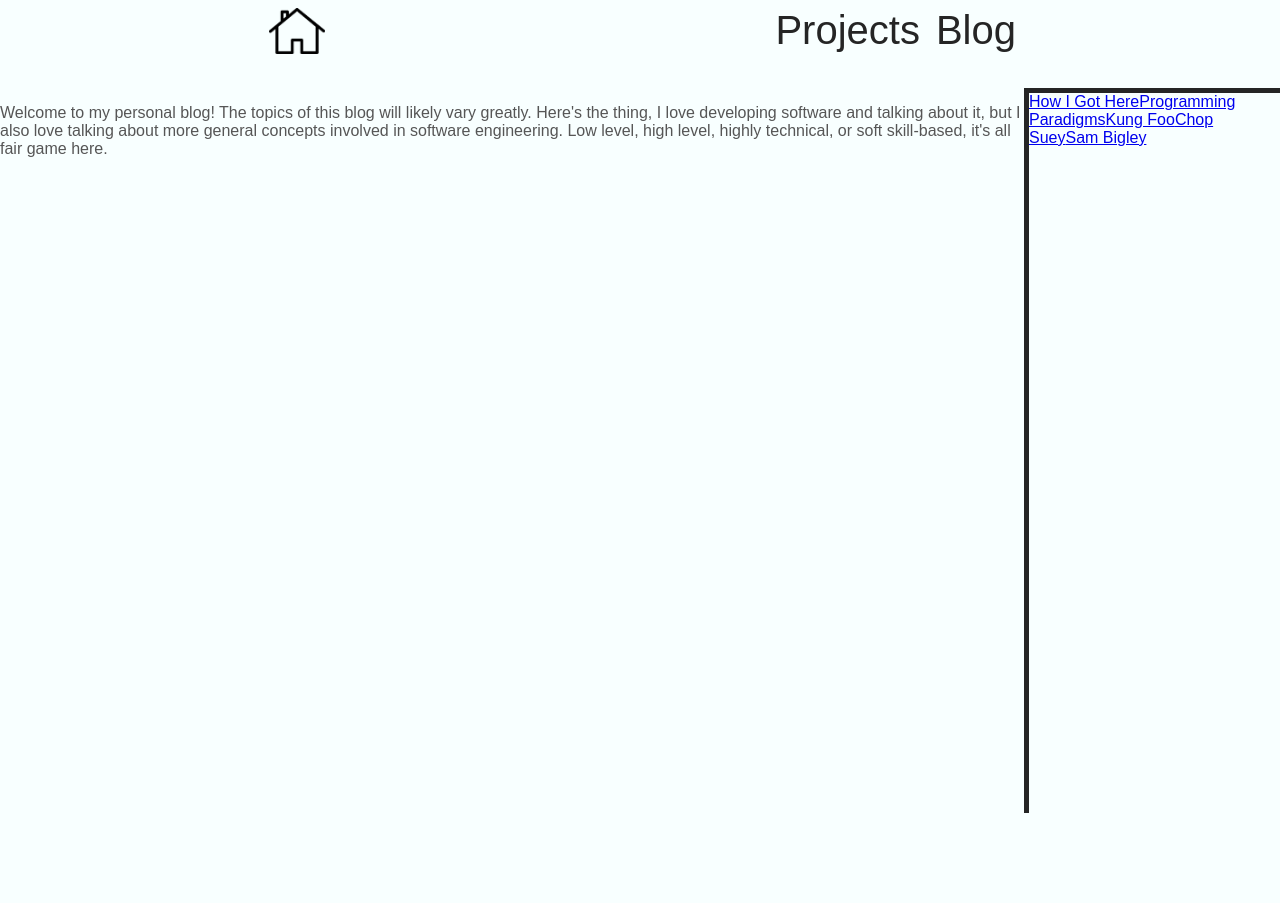
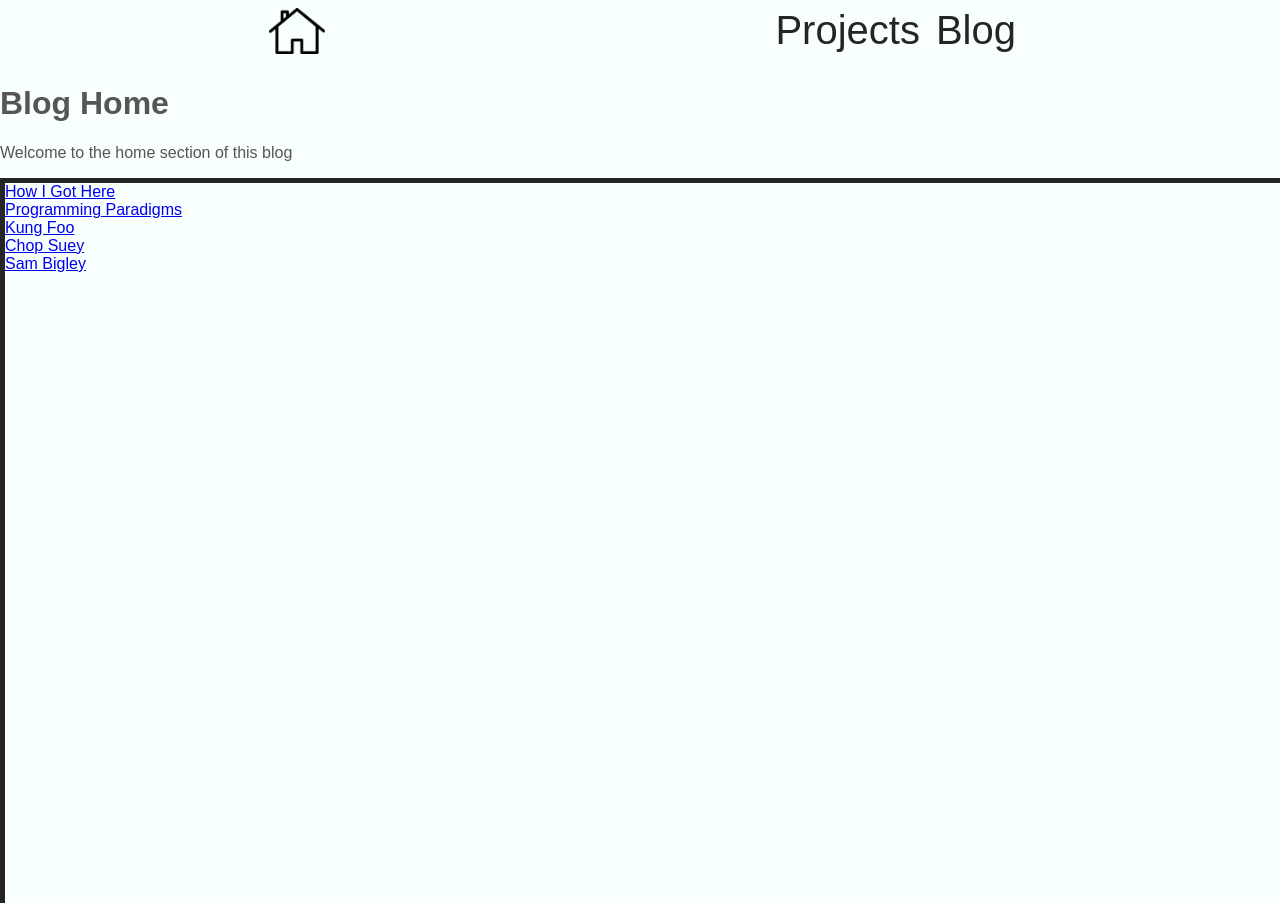
Before and after one commit to jtennies10/personal-website, a React (Create React App) app: page /blog in a window 1280 px wide. Before the commit the page ends 813 px from the top, so only its background shows below. Built offline with nearby package versions, Linux system fonts and the light colour scheme.

Commit message:
Unstable state, needs to read in text files dynamically

```diff
--- a/package.json
+++ b/package.json
@@ -3,6 +3,7 @@
   "version": "0.1.0",
   "private": true,
   "dependencies": {
+    "filereader": "^0.10.3",
     "react": "^16.11.0",
     "react-dom": "^16.11.0",
     "react-list": "^0.8.13",
--- a/src/App.js
+++ b/src/App.js
@@ -1,7 +1,6 @@
 import React from 'react';
 import {BrowserRouter as Router, Route, Switch, Redirect} from 'react-router-dom';
 import './App.css';
-import NavBar from './components/NavBar.js';
 import Landing from './components/Landing.js';
 import BlogHome from './components/BlogHome.js';
 import Projects from './components/Projects.js';
@@ -11,18 +10,9 @@ function App() {
   return (
       <Router>
         <Switch>
-          <Route path='/blog'>
-            <NavBar/>
-            <BlogHome/>
-          </Route>
-          <Route path='/projects'>
-            <NavBar/>
-            <Projects/>
-          </Route>
-          <Route path='/'>
-            <NavBar/>
-            <Landing/>
-          </Route>
+          <Route path='/blog' component={BlogHome}/>
+          <Route path='/projects' component={Projects}/>
+          <Route exact path='/' component={Landing}/>
           <Redirect from='*' to='/'/>
         </Switch>
       </Router>
--- a/src/components/BlogHome.js
+++ b/src/components/BlogHome.js
@@ -1,19 +1,80 @@
 import React from 'react';
 import BlogList from './BlogList.js';
+import NavBar from './NavBar.js';
 import '../assets/styling.css';
+import FileReader from 'filereader';
 
 class BlogHome extends React.PureComponent {
+    constructor(props) {
+        super(props)
+        let fullPath = window.location.pathname.split('/')
+        let endPath = fullPath[fullPath.length-1]
+        if(endPath != 'blog') {
+            this.state = {
+                blogTitle: endPath.replace(new RegExp('-', 'g'), ' '),
+                blogText: this.getNextBlogText(endPath)
+            }
+        } else {
+            this.state = {
+                blogTitle: 'Blog Home',
+                blogText: 'Welcome to the home section of this blog'
+            }
+        }
+    }
+
+    componentDidUpdate() {
+        let fullPath = window.location.pathname.split('/')
+        let endPath = fullPath[fullPath.length-1]
+        if(endPath != 'blog') {
+            this.setState({
+                blogTitle: endPath.replace(new RegExp('-', 'g'), ' '),
+                blogText: this.getNextBlogText(endPath)
+            })
+        } else {
+            this.setState({
+                blogTitle: 'Blog Home',
+                blogText: 'Welcome to the home section of this blog'
+            })
+        }
+    }
+
+    getNextBlogText(blogTitle) {
+        const blogText = async () => {
+            let f = await fetch('./How-I-Got-Here.txt')
+            console.log(f)
+        }
+        blogText()
+        return 't'
+    }
+
+    readTextFile = file => {
+        var rawFile = new XMLHttpRequest();
+        rawFile.open("GET", file, false);
+        rawFile.onreadystatechange = () => {
+            if (rawFile.readyState === 4) {
+                if (rawFile.status === 200 || rawFile.status == 0) {
+                    var allText = rawFile.responseText;
+                    console.log("allText: ", allText);
+                    console.log(rawFile)
+                    this.setState({
+                        fundData: allText
+                    });
+                }
+            }
+        };
+        rawFile.send(null);
+    }
+
     render() {
         return (
-            <div className='blog-main'>
-                <p className='section-summary'>
-                    Welcome to my personal blog! The topics of this blog will likely vary greatly.
-                    Here's the thing, I love developing software and talking about it, but I also love talking about
-                    more general concepts involved in software engineering. Low level, high level, highly technical, or
-                    soft skill-based, it's all fair game here.
-                </p>
-                <BlogList/>
-            </div>
+            <React.Fragment>
+                <NavBar/>
+                <div>
+                    <h1>{this.state.blogTitle}</h1>
+                    <p className='section-summary'>{this.state.blogText}</p>
+                    <BlogList/>
+                </div>
+            </React.Fragment>
         )
     }
 }
--- a/src/components/BlogList.js
+++ b/src/components/BlogList.js
@@ -1,9 +1,8 @@
 import React from 'react';
 import ReactList from 'react-list';
 import '../assets/styling.css';
-import {BrowserRouter as Router, Switch, Route, Link} from 'react-router-dom';
+import {Switch, Route, Link} from 'react-router-dom';
 import { BLOG_TITLES } from '../assets/blog-titles.js';
-import Projects from './Projects';
 
 class BlogList extends React.PureComponent {
 
@@ -21,14 +20,15 @@ class BlogList extends React.PureComponent {
     renderItem = (index, key) => {
         //TODO: create a link object for each with a corresponding route
         return (
-            <Router key={key}>
+            <div key={key}>
                 <Link to={'/blog/'+this.state.blogPosts[index].replace(new RegExp(' ', 'g'), '-')}>
                     {this.state.blogPosts[index]}</Link>
 
-                <Route path={'/blog/'+this.state.blogPosts[index].replace(new RegExp(' ', 'g'), '-')}>
-                    <p>{this.state.blogPosts[index]}</p>
-                </Route>
-            </Router>
+                <Switch>
+                    <Route exact path={'/blog/'+this.state.blogPosts[index].replace(new RegExp(' ', 'g'), '-')}>
+                    </Route>
+                </Switch>
+            </div>
         )
 
       }
--- a/src/components/Landing.js
+++ b/src/components/Landing.js
@@ -1,9 +1,13 @@
 import React from 'react';
 import '../assets/styling.css';
+import NavBar from './NavBar.js';
+
 
 class Landing extends React.PureComponent {
     render() {
         return (
+            <React.Fragment>
+                <NavBar/>
                 <div className='centered'>
                     <h1>Welcome to Table10is.com</h1>
                     <p>&emsp;&emsp;Hi there, my name is Joshua Tennies and thanks for visiting my website! I am a 22 year old Software Engineer who graduated from Western Governor’s University back in February of 2019. My first blog post walks through how I got to this point in my career in case you are curious.
@@ -13,6 +17,7 @@ class Landing extends React.PureComponent {
                         as well a place I can leave my thoughts for the world to see (or at least the three of four people that end up checking this place out).
                         If you’d like to reach out to me, you can reach me at jdtennies10@gmail.com.</p>
                 </div>
+            </React.Fragment>
         )
     }
 }
--- a/src/components/Projects.js
+++ b/src/components/Projects.js
@@ -1,13 +1,17 @@
 import React from 'react';
 import '../assets/styling.css';
+import NavBar from './NavBar.js';
 
 class Projects extends React.PureComponent {
     render() {
         return (
-            <div className='centered'>
-                <h1>Under Development</h1>
-                <p>Please check back soon or you can look at some past work <a href='https://github.com/jtennies10'>here</a>. </p>
-            </div>
+            <React.Fragment>
+                <NavBar/>
+                <div className='centered'>
+                    <h1>Under Development</h1>
+                    <p>Please check back soon or you can look at some past work <a href='https://github.com/jtennies10'>here</a>. </p>
+                </div>
+            </React.Fragment>
         )
     }
 }
```
Also changed, not shown: public/How-I-Got-Here.txt (added), 1 other file (tests, documents, lock files or other folders). Lines whose indentation alone changed are shown as unchanged.
